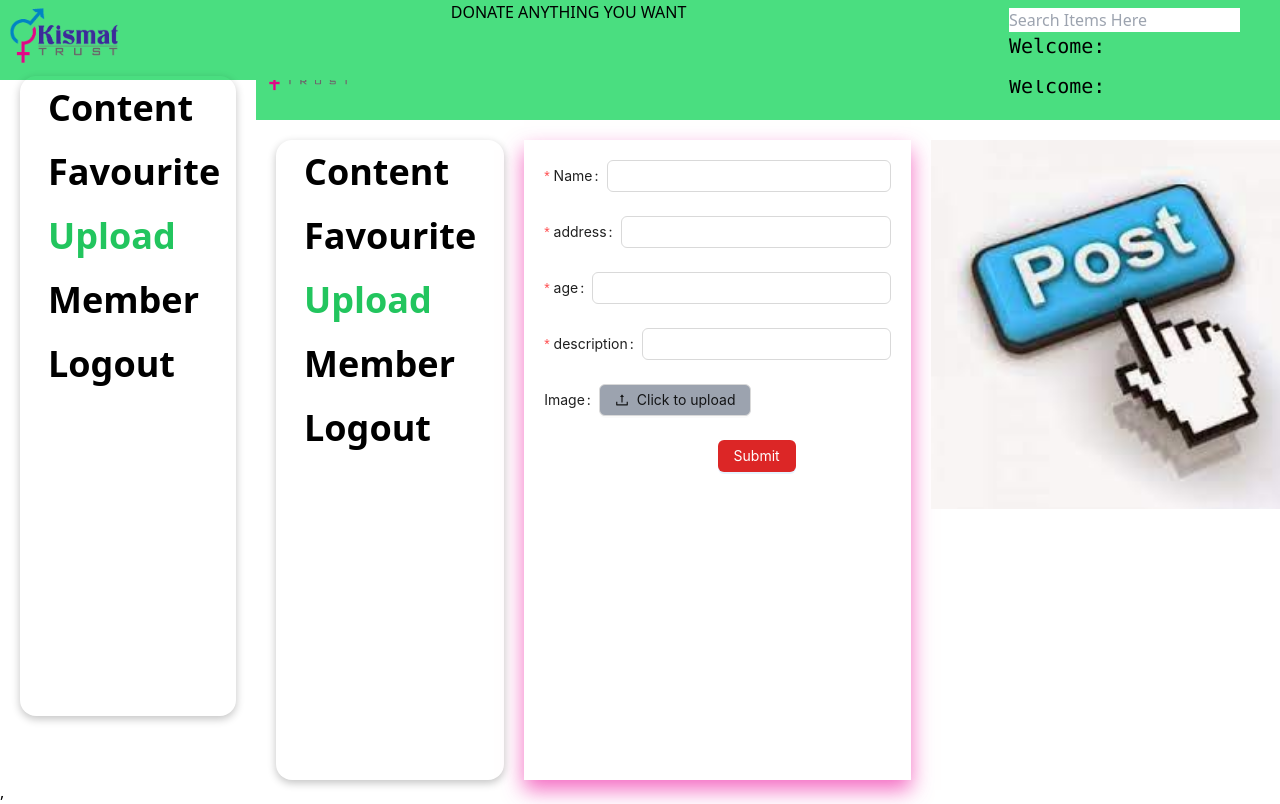
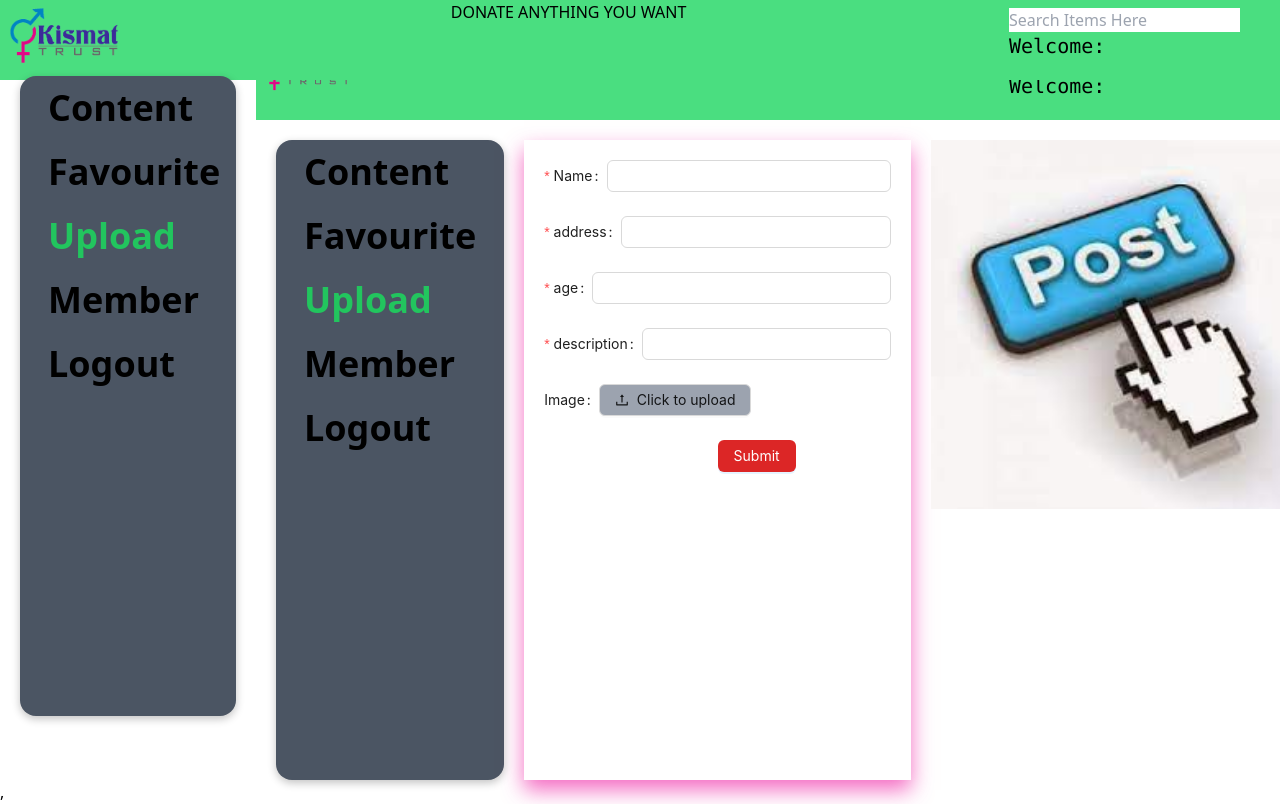
Before and after one commit to KISMAT1234/Donationproject, a React (Vite) app in the folder frontreact/: page /Mainpage/upload in a window 1280 px wide. Built offline with nearby package versions, Linux system fonts and the light colour scheme.

Commit message:
color change

```diff
--- a/frontreact/src/components/afterlogin/bar/Leftbar.jsx
+++ b/frontreact/src/components/afterlogin/bar/Leftbar.jsx
@@ -8,7 +8,7 @@ const logOut = () => {
 
 
     return <>
-     <div className=" rounded-2xl mt-[20px]  md:px-5 h-[8vh] md:h-[80vh] justify-between flex md:block mx-5 shadow-[rgba(0,_0,_0,_0.24)_0px_3px_8px]">
+     <div className="bg-gray-600  rounded-2xl mt-[20px]  md:px-5 h-[8vh] md:h-[80vh] justify-between flex md:block mx-5 shadow-[rgba(0,_0,_0,_0.24)_0px_3px_8px]">
         <div className=" py-3  md:text-4xl md:mt-5px font-bold text-md hover:text-slate-100 hover:bg-green-400 hover:rounded-2xl px-2">
            <button className="">
               <Link to ="/Mainpage">Content</Link>
```
